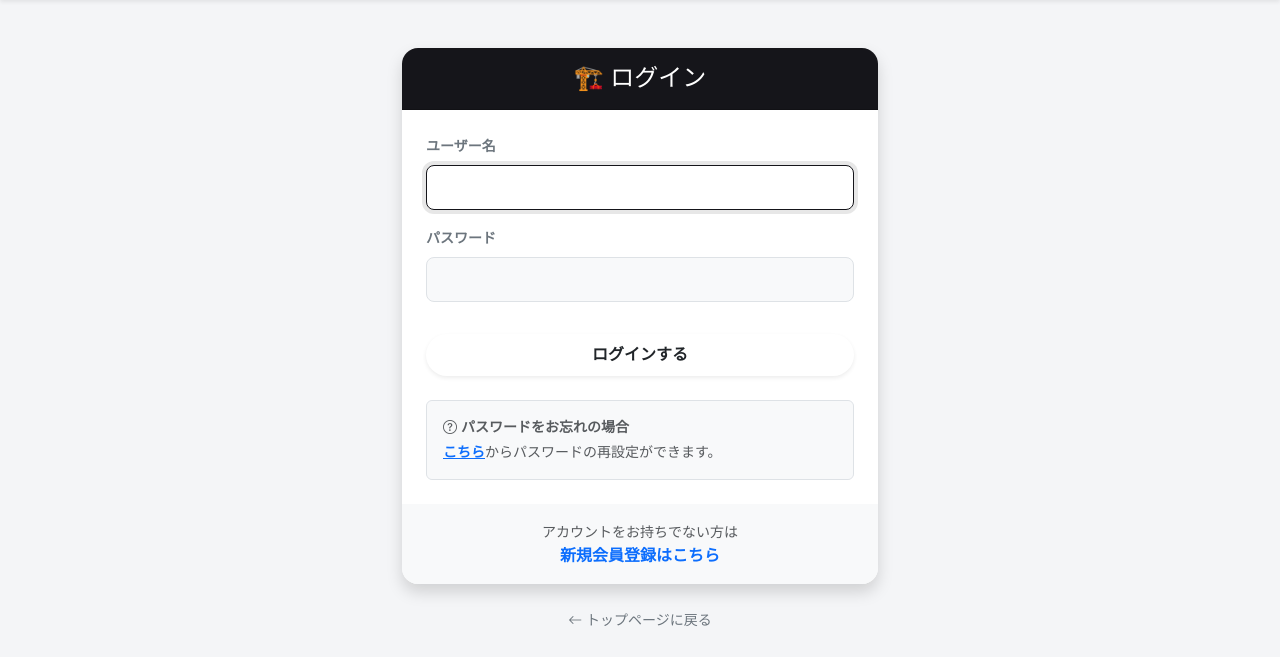
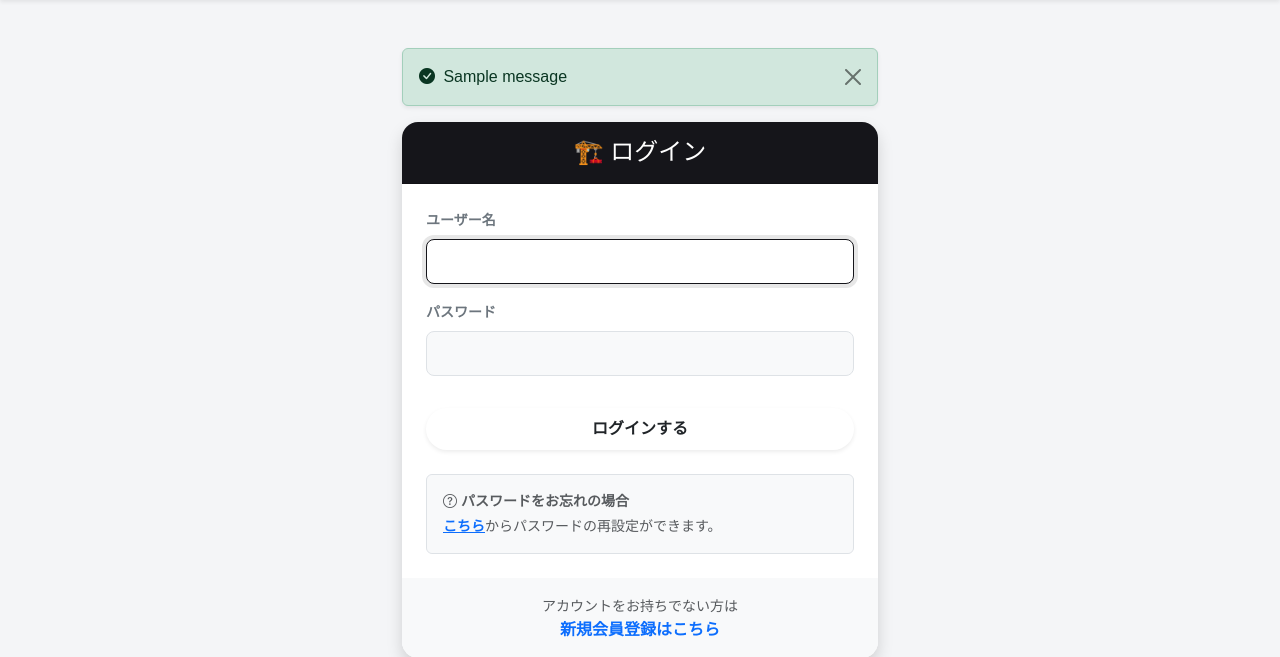
Before and after one commit to Elchristo-j/kensetsu-app, a Django app: page /accounts/login/ in a window 1280 px wide. Shown: the part 117-774 px from the top of the page. Run offline with Django 5.2, Linux system fonts and the light colour scheme; tables that the repository leaves empty hold one stand-in row (values such as "Sample post"); one stand-in notice (Sample message) is shown.

Commit message:
ログイン画面にmessages表示とログイン失敗理由の表示を追加
Co-Authored-By: Claude Opus 5 <noreply@anthropic.com>

```diff
--- a/accounts/templates/accounts/login.html
+++ b/accounts/templates/accounts/login.html
@@ -28,6 +28,18 @@
 </style>
 
 <div class="container my-5" style="max-width: 500px;">
+    {% if messages %}
+        {% for message in messages %}
+            <div class="alert {% if message.tags == 'error' %}alert-danger{% else %}alert-{{ message.tags }}{% endif %} alert-dismissible fade show shadow-sm" role="alert">
+                {% if message.tags == 'success' %}<i class="bi bi-check-circle-fill me-1"></i>
+                {% elif message.tags == 'error' %}<i class="bi bi-exclamation-triangle-fill me-1"></i>
+                {% else %}<i class="bi bi-info-circle-fill me-1"></i>{% endif %}
+                {{ message }}
+                <button type="button" class="btn-close" data-bs-dismiss="alert" aria-label="閉じる"></button>
+            </div>
+        {% endfor %}
+    {% endif %}
+
     <div class="card shadow border-0 overflow-hidden rounded-4">
         <div class="card-header bg-sumi text-white py-3 text-center">
             <h4 class="mb-0">🏗️ ログイン</h4>
@@ -35,6 +47,17 @@
        <div class="card-body p-4">
             <form method="post" onsubmit="let btn = this.querySelector('button[type=submit]'); btn.disabled = true; btn.innerText = 'ログイン処理中...';">
                 {% csrf_token %}
+                {% if form.non_field_errors %}
+                    <div class="alert alert-danger small" role="alert">
+                        {% for error in form.non_field_errors %}
+                            <div>{{ error }}</div>
+                        {% endfor %}
+                        <hr class="my-2">
+                        <div class="mb-0">
+                            会員登録の直後の場合は、<strong>認証メール内のURLをクリックして本登録を完了</strong>させてからログインしてください。
+                        </div>
+                    </div>
+                {% endif %}
                 {% for field in form %}
                     <div class="mb-3">
                         <label class="form-label fw-bold small text-secondary">{{ field.label }}</label>
```
